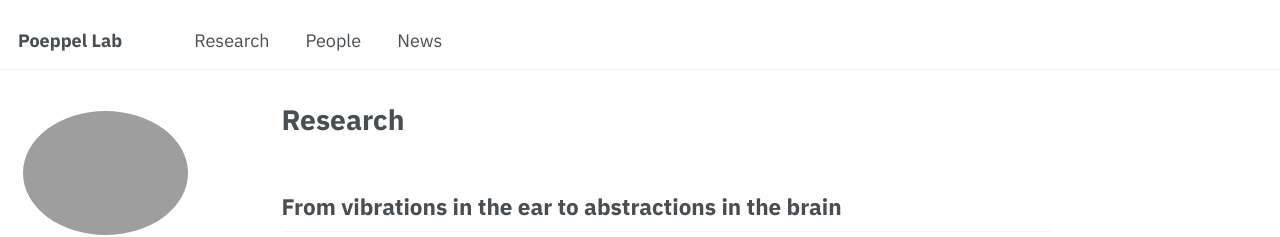
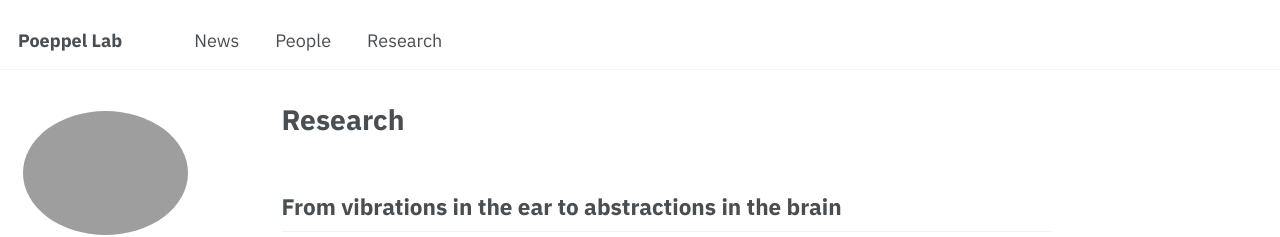
Before and after one commit to Poeppel-Lab/poeppel-lab.github.io, a Jekyll site: the page built from _pages/about.md, in a window 1280 px wide. Shown: the top 237 px of the page. Built offline with Jekyll 4.4.1, drawn with Linux system fonts in a browser that asks for light colours.

Commit message:
change order

```diff
--- a/_data/navigation.yml
+++ b/_data/navigation.yml
@@ -6,11 +6,11 @@
 
 main:
 
-  - title: "Research"
-    url: /research/
+  - title: "News"
+    url: /news/
 
   - title: "People"
     url: /people/
 
-  - title: "News"
-    url: /news/
+  - title: "Research"
+    url: /research/
```
